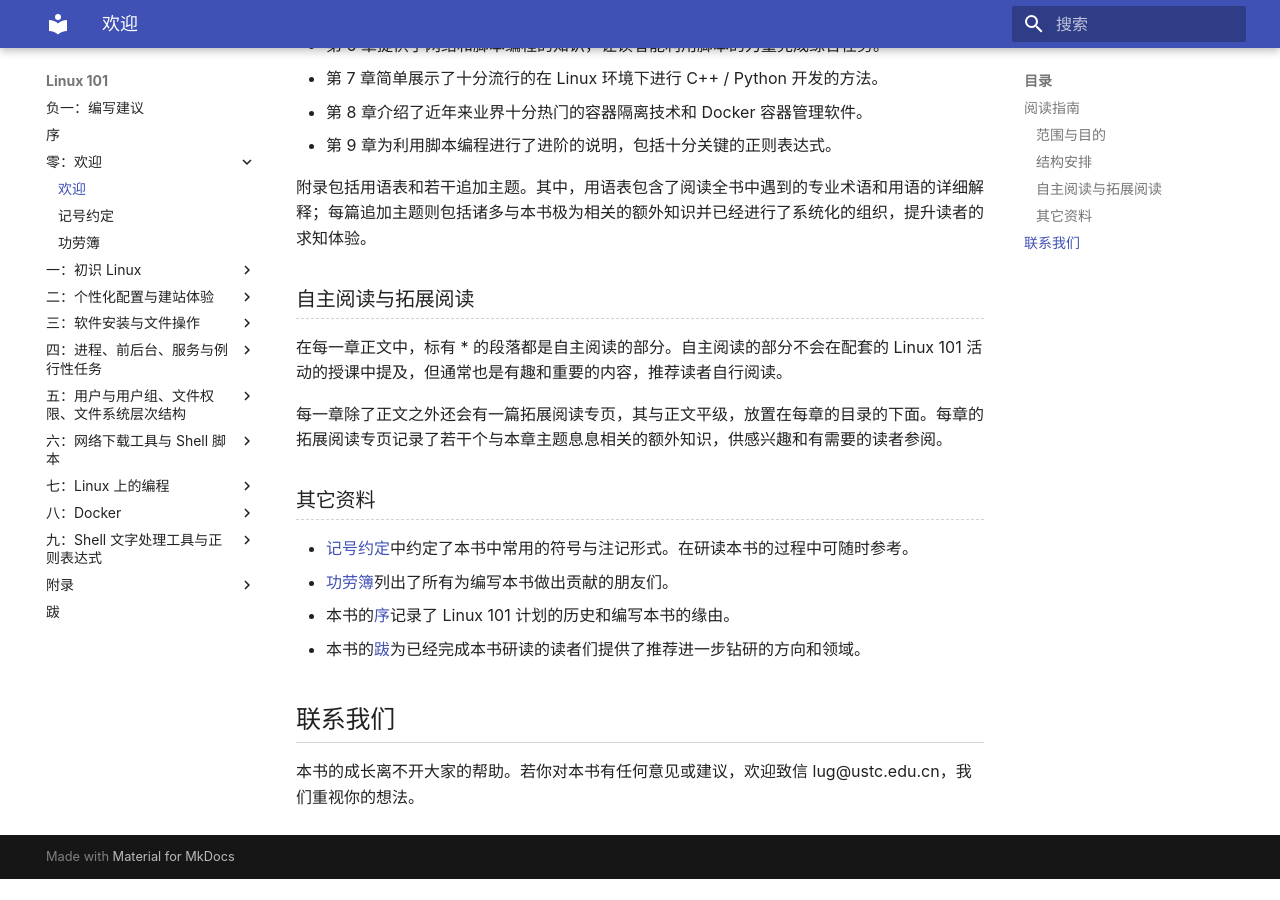
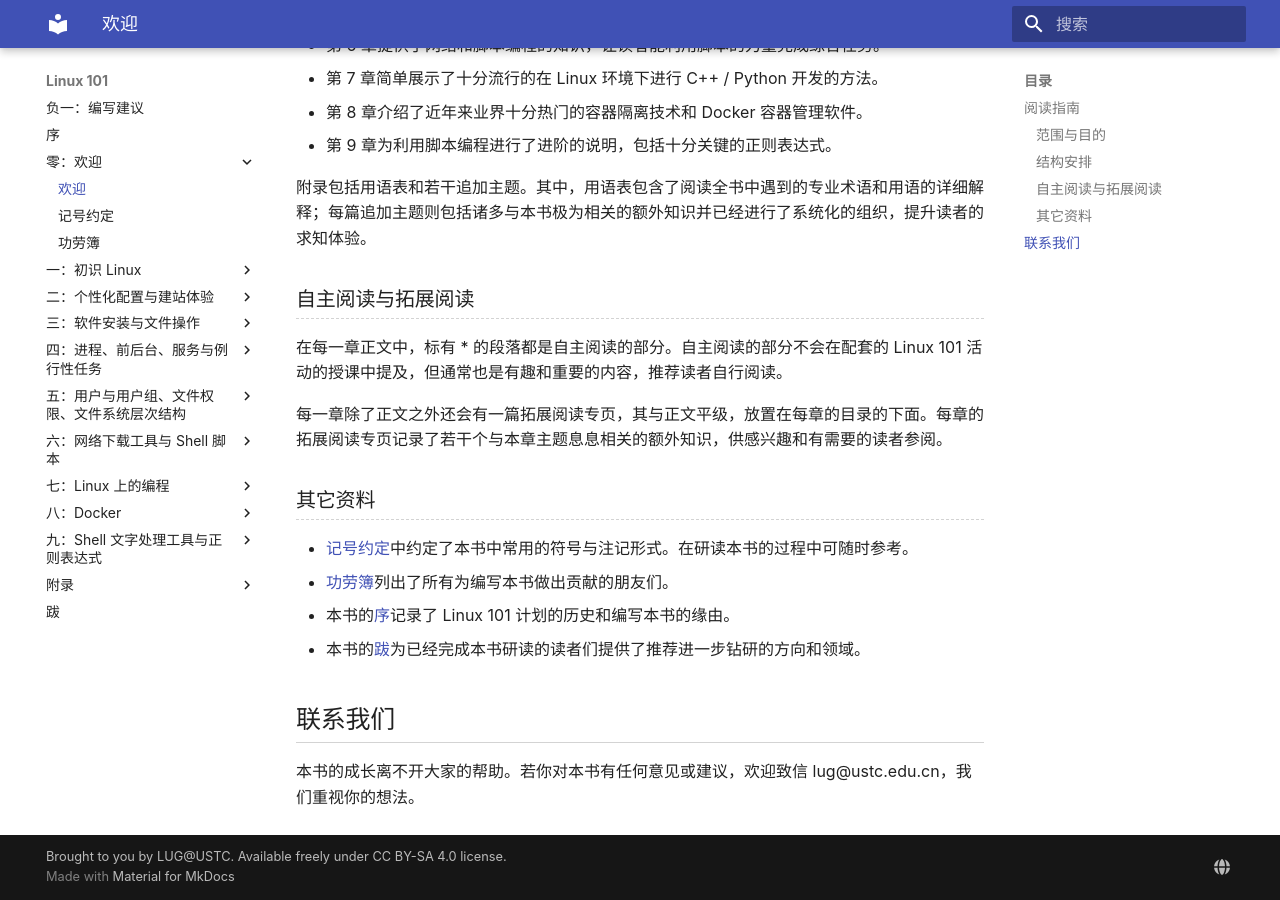
Before and after one commit to ustclug/Linux101-docs, an MkDocs documentation site: the page built from docs/index.md, in a window 1280 px wide and 900 px high, scrolled down 1254 px. Built offline with MkDocs 1.6.1 and Material for MkDocs 9.7.7, drawn with Linux system fonts in a browser that asks for light colours; before the commit the page ends 2133 px from its top, so only the background shows below that; some of the changed lines change nothing that is shown.

Commit message:
mkdocs.yml: Populate site metadata

```diff
--- a/mkdocs.yml
+++ b/mkdocs.yml
@@ -1,4 +1,8 @@
 site_name: Linux 101
+site_description: Linux 101 课程讲义
+site_author: LUG@USTC
+site_url: https://101.ustclug.org/
+copyright: Brought to you by LUG@USTC. Available freely under <a href="https://creativecommons.org/licenses/by-sa/4.0/">CC BY-SA 4.0 license</a>.
 
 theme:
     font: false
@@ -16,11 +20,20 @@
     - toc:
         permalink: true
 
+extra:
+  social:
+    - type: globe
+      link: https://lug.ustc.edu.cn/
+
 extra_javascript:
     - 'https://cdn.jsdelivr.net/npm/jquery@3.4.1/dist/jquery.min.js'
 
 extra_css:
     - 'css/extra.css'
+
+google_analytics:
+  - 'UA-160637954-1'
+  - 'auto'
 
 nav:
     - 负一：编写建议: advice.md
```
